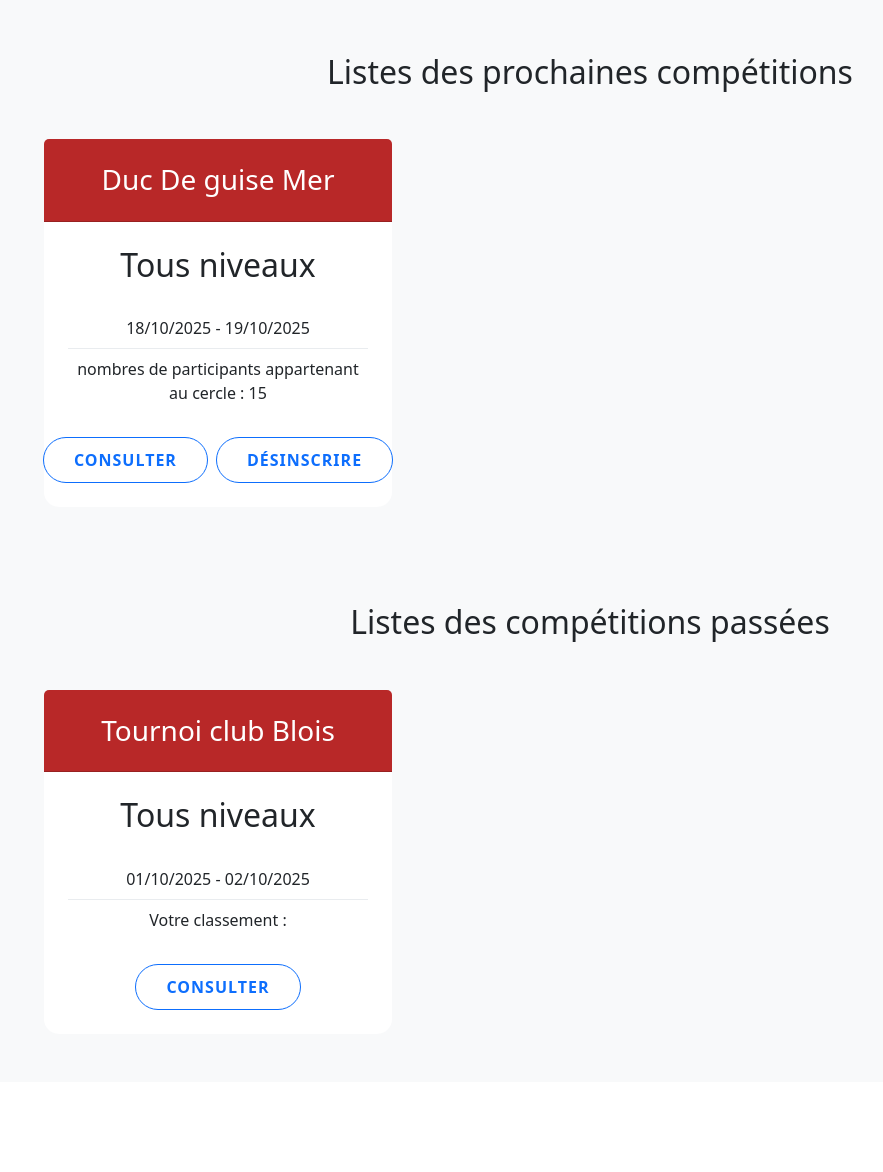
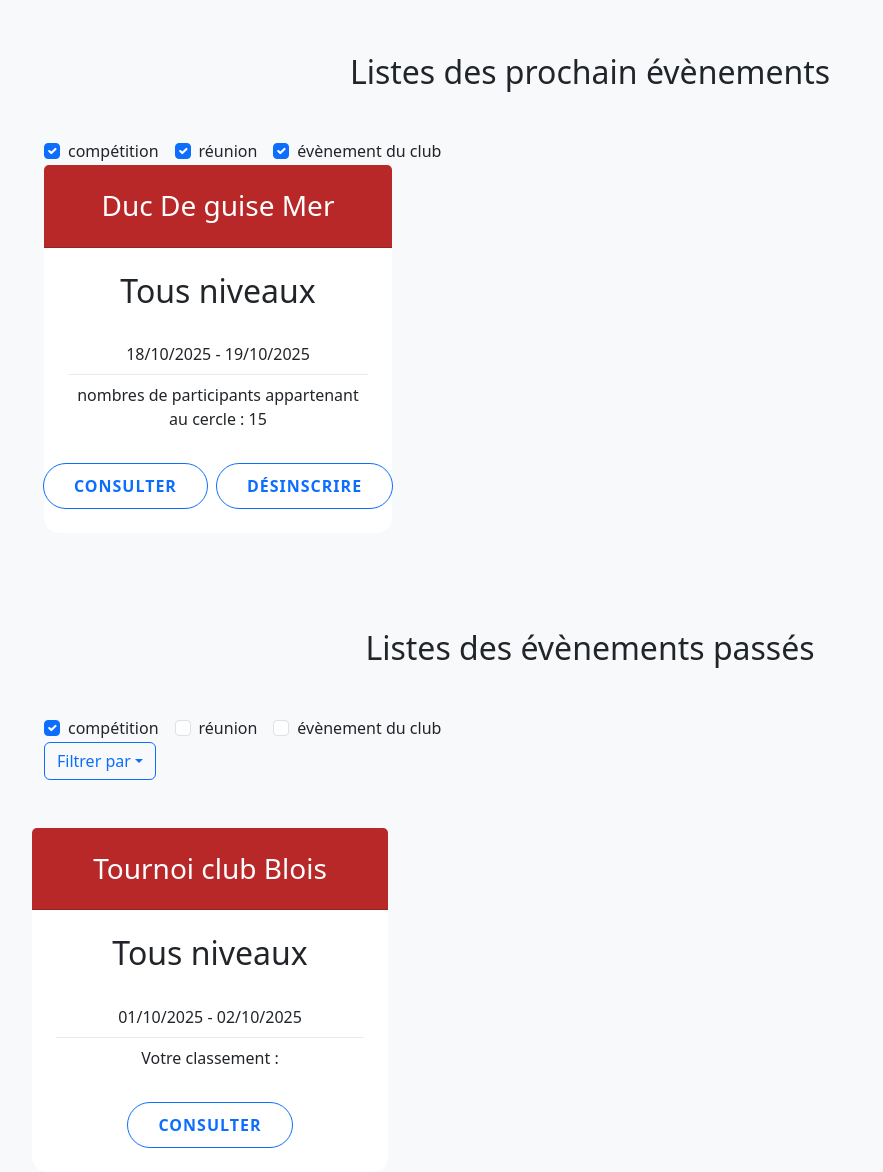
Before and after one commit to alexandre1dias/SAE-Projet-FI, a Flask app: page /evenement_membre/ in a window 1280 px wide. Shown: the part 107-1279 px from the top of the page, without its empty margins (50-933 px from the left). Before the commit the page ends 1117 px from the top, so only its background shows below. Run offline with Flask 3, Linux system fonts and the light colour scheme.

Commit message:
ajoiut de filtre

```diff
--- a/monApp/templates/evenement_membre.html
+++ b/monApp/templates/evenement_membre.html
@@ -4,7 +4,21 @@
     {% endblock %}
     {%block main%}
         <div class="container py-5">
-            <h2 class="text-center mb-5">Listes des prochaines compétitions</h2>
+            <h2 class="text-center mb-5">Listes des prochain évènements</h2>
+            <div class="d-flex gap-3">
+                <div class="form-check">
+                    <input class="form-check-input" type="checkbox" name="type" value="competition1" id="type-competition1" checked>
+                    <label class="form-check-label" for="type-competition1">compétition</label>
+                </div>
+                <div class="form-check">
+                    <input class="form-check-input" type="checkbox" name="type" value="reunion1" id="type-reunion1" checked>
+                    <label class="form-check-label" for="type-reunion1">réunion</label>
+                </div>
+                <div class="form-check">
+                    <input class="form-check-input" type="checkbox" name="type" value="eventclub1" id="type-eventclub1" checked>
+                    <label class="form-check-label" for="type-eventclub1">évènement du club</label>
+                </div>
+            </div>
             <div class="row row-cols-1 row-cols-md-3 g-4">
                 <div class="col">
                     <div class="card pricing-card h-100">
@@ -28,7 +42,30 @@
         </div>
 
         <div class="container py-5">
-            <h2 class="text-center mb-5">Listes des compétitions passées</h2>
+                <h2 class="text-center mb-5">Listes des évènements passés</h2>
+                <div class="d-flex gap-3">
+                    <div class="form-check">
+                        <input class="form-check-input" type="checkbox" name="type" value="competition2" id="type-competition2" checked>
+                        <label class="form-check-label" for="type-competition2">compétition</label>
+                    </div>
+                    <div class="form-check">
+                        <input class="form-check-input" type="checkbox" name="type" value="reunion2" id="type-reunion2">
+                        <label class="form-check-label" for="type-reunion2">réunion</label>
+                    </div>
+                    <div class="form-check">
+                        <input class="form-check-input" type="checkbox" name="type" value="eventclub2" id="type-eventclub2">
+                        <label class="form-check-label" for="type-eventclub2">évènement du club</label>
+                    </div>
+                </div>
+                <div class="dropdown">
+                    <button class="btn btn-outline-primary dropdown-toggle" type="button" id="filterDropdown" data-bs-toggle="dropdown" aria-expanded="false">Filtrer par</button>
+                    <ul class="dropdown-menu" aria-labelledby="filterDropdown">
+                        <li><a class="dropdown-item" href="#">Date (Plus récent)</a></li>
+                        <li><a class="dropdown-item" href="#">Date (Plus ancien)</a></li>
+                        <li><a class="dropdown-item" href="#">Classement (Meilleur)</a></li>
+                    </ul>
+                </div>
+            </div>
             <div class="row row-cols-1 row-cols-md-3 g-4">
                 <div class="col">
                     <div class="card pricing-card h-100">
```
